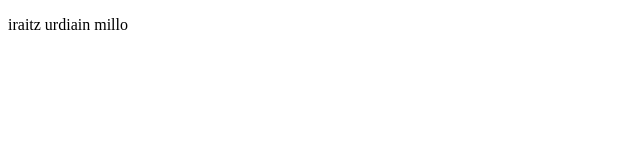
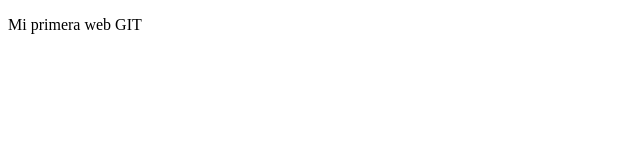
Before and after one commit to iraitzA05/-MASANZ_2122_SMR2_IUM, a plain HTML site: page index.html in a window 1280 px wide. Shown: the full height of the page, 0-640 px from the left. Drawn offline with Linux system fonts and the light colour scheme.

Commit message:
Update index.html

```diff
--- a/index.html
+++ b/index.html
@@ -4,6 +4,6 @@
     <title>Mi primera web GIT</title>
   </head>
 <body>
-  <p>iraitz urdiain millo</p>
+  <p>Mi primera web GIT</p>
 </body>
 </html>
```
